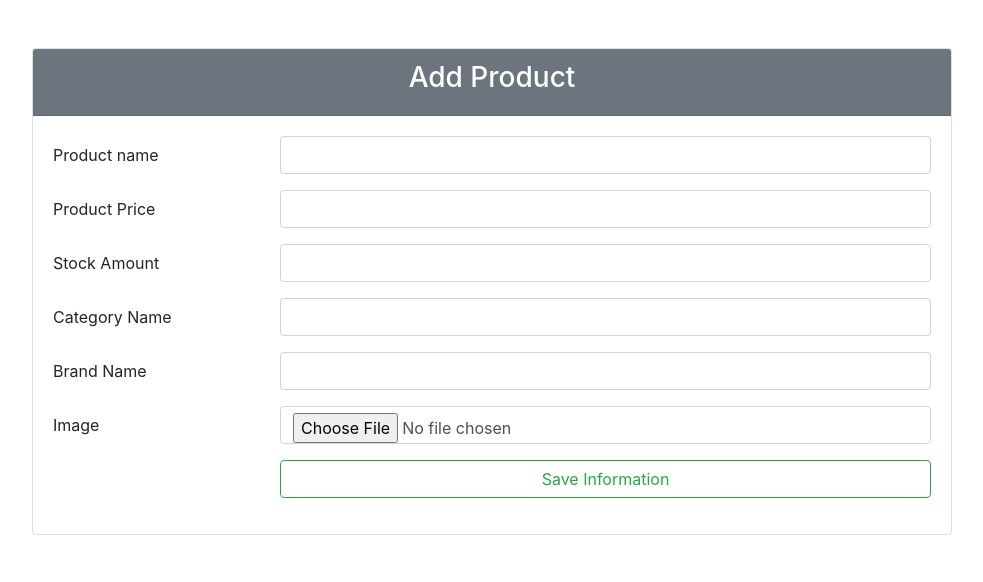
After one commit to Hira-Nahar/php-project, a PHP site: page /pages/add-product.php in a window 1280 px wide. The commit adds this page. Shown: the top 582 px of the page, without its empty margins (53-1036 px from the left). Run offline with PHP 8.4, Linux system fonts and the light colour scheme.

Commit message:
added add-product file

```diff
--- /dev/null
+++ b/pages/add-product.php
@@ -0,0 +1,69 @@
+<?php include './includes/header.php' ; ?>
+
+<section>
+    <div class="container">
+        <div class="row">
+            <div class="col-md-10   py-5 ">
+                <div class="card">
+                    <div class="card-header bg-secondary">
+                        <h3 class="text-center text-white">Add Product</h3>
+                    </div>
+                    <div class="card-body">
+                        <form>
+                            <div class="form-group row">
+                                <label class="col-form-label col-md-3">Product name</label>
+                                <div class="col-md-9">
+                                    <input class="form-control" type ="text" name="product-name"/>
+                                </div>
+                            </div>
+
+                            <div class="form-group row">
+                                <label class="col-form-label col-md-3">Product Price</label>
+                                <div class="col-md-9">
+                                    <input class="form-control" type="number" name="product-price"/>
+                                </div>
+                            </div>
+
+                            <div class="form-group row">
+                                <label class="col-form-label col-md-3">Stock Amount</label>
+                                <div class="col-md-9">
+                                    <input class="form-control" type="number" name="product-name"/>
+                                </div>
+                            </div>
+
+                            <div class="form-group row">
+                                <label class="col-form-label col-md-3">Category Name</label>
+                                <div class="col-md-9">
+                                    <input class="form-control" type="text" name="product-name"/>
+                                </div>
+                            </div>
+
+                            <div class="form-group row">
+                                <label class="col-form-label col-md-3">Brand Name</label>
+                                <div class="col-md-9">
+                                    <input class="form-control" type="text" name="product-name"/>
+                                </div>
+                            </div>
+
+                            <div class="form-group row">
+                                <label class="col-form-label col-md-3">Image</label>
+                                <div class="col-md-9">
+                                    <input for="formFile" class="form-control" type ="file" name="product-name"/>
+                                </div>
+                            </div>
+
+                            <div class="form-group row">
+                                <label class="col-form-label col-md-3"></label>
+                                <div class="col-md-9">
+                                    <input class="btn btn-outline-success btn-block" value="Save Information" type="submit" name="ProductBtn"/>
+                                </div>
+                            </div>
+                        </form>
+                    </div>
+                </div>
+            </div>
+        </div>
+    </div>
+</section>
+
+<?php include './includes/footer.php' ; ?>
--- a/pages/home.php
+++ /dev/null
@@ -1,5 +0,0 @@
-<?php include './includes/header.php' ; ?>
-
-
-
-<?php include './includes/footer.php' ; ?>
--- a/pages/includes/header.php
+++ b/pages/includes/header.php
@@ -12,13 +12,13 @@
 </head>
 <body>
     <?php if (isset($_SESSION['id'])) {?>
-<nav class="navbar navbar-expand-md navbar-dark bg-dark">
+<nav class="navbar navbar-expand-md navbar-dark bg-dark ">
     <div class="container">
         <a href="" class="navbar-brand">BHS</a>
-        <ul class="navbar-nav">
-            <li><a href="home.php" class="nav-link">Add-product</a></li>
-            <li><a href="manage.php" class="nav-link">Manage-product</a></li>
-            <li><a href="password.php" class="nav-link">Password</a></li>
+        <ul class="navbar-nav text-white">
+            <li><a href="add-product.php" class="nav-link text-white">Add-product</a></li>
+            <li><a href="manage.php" class="nav-link text-white">Manage-product</a></li>
+            <li><a href="password.php" class="nav-link text-white">Password</a></li>
 
             <li class="dropdown">
                 <a href="" class="nav-link dropdown-toggle" data-toggle="dropdown">
--- a/pages/login.php
+++ b/pages/login.php
@@ -3,7 +3,7 @@
 <?php
     if(isset($_SESSION['id']))
     {
-        header('location:home.php');
+        header('location:add-product.php');
     }
 ?>
 
```
